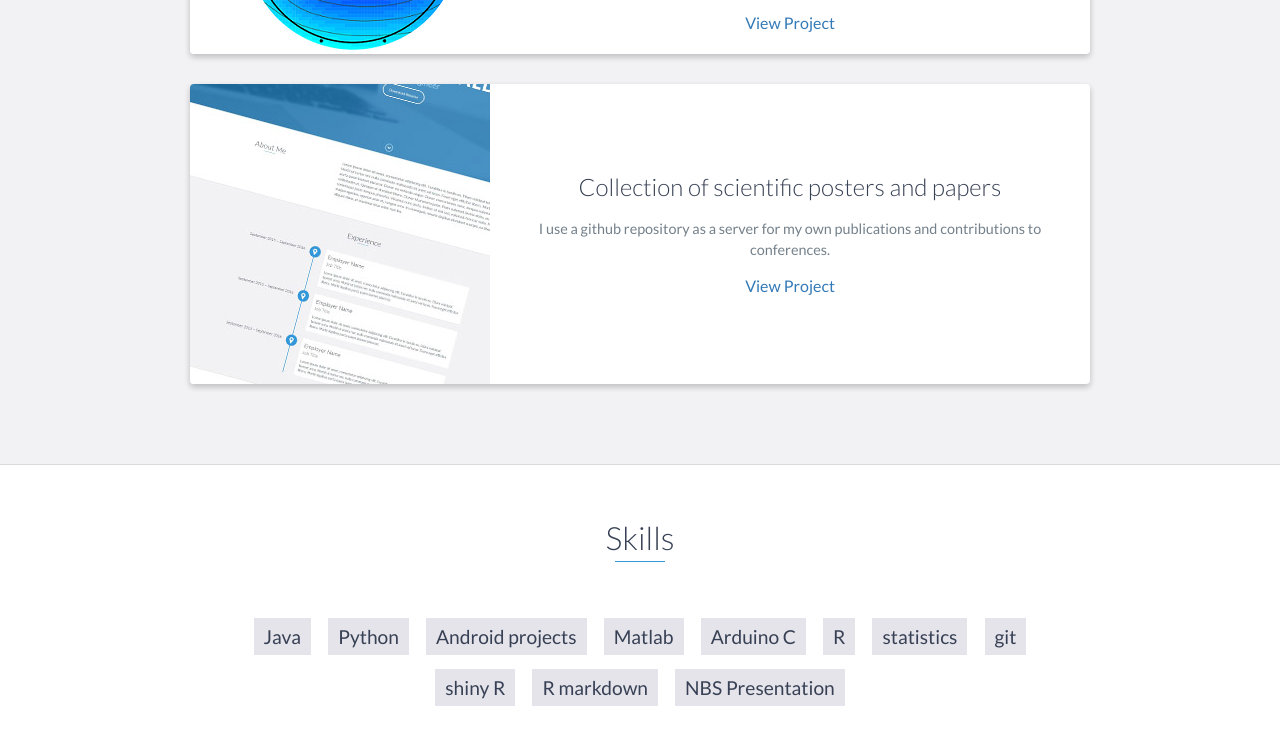
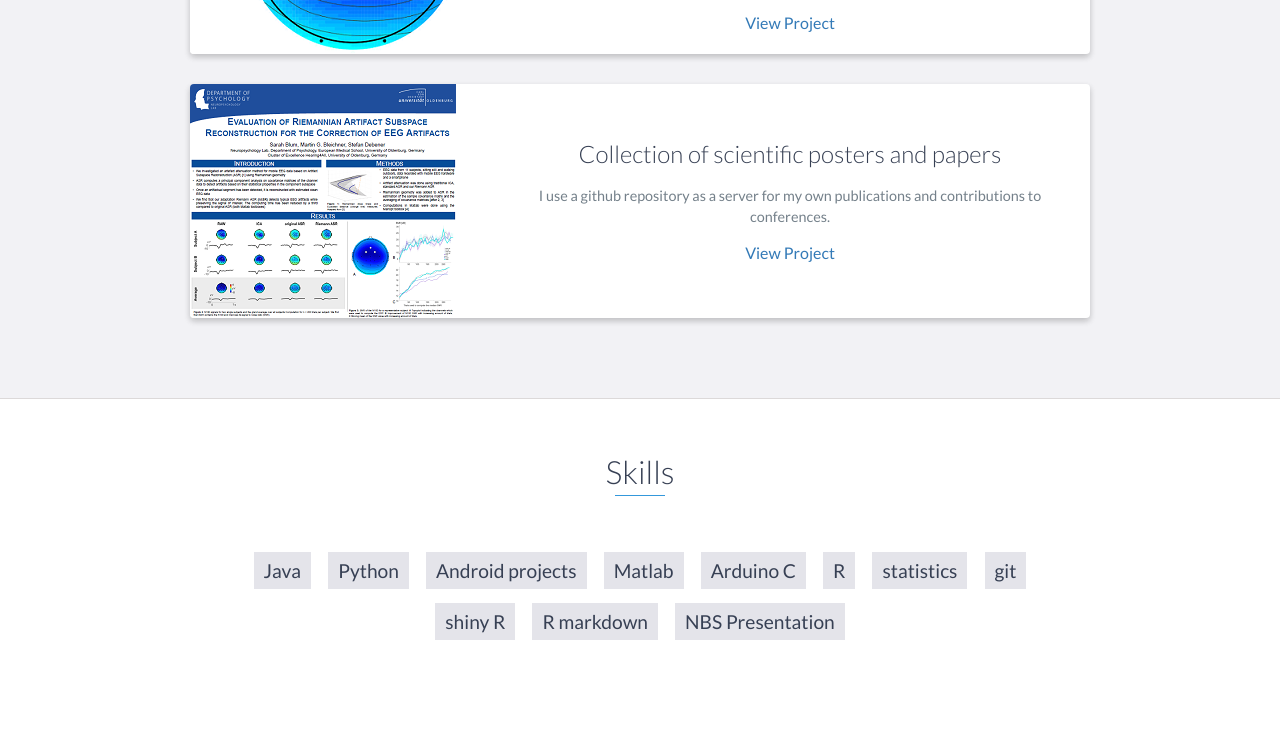
Before and after one commit to s4rify/page, a website: page index.html in a window 1280 px wide. Shown: the part 3683-4413 px from the top of the page. Drawn offline with nearby package versions, Linux system fonts and the light colour scheme.

Commit message:
updated poster pic

```diff
--- a/index.html
+++ b/index.html
@@ -226,7 +226,7 @@
 
                 <div class="project shadow-large">
                     <div class="project-image">
-                        <img src="images/project.jpg" />
+                        <img src="images/poster_s.png" />
                     </div>
                     <!-- End .project-image -->
                     <div class="project-info">
```
Also changed, not shown: images/poster_s.png (renamed from images/poster.PNG).
